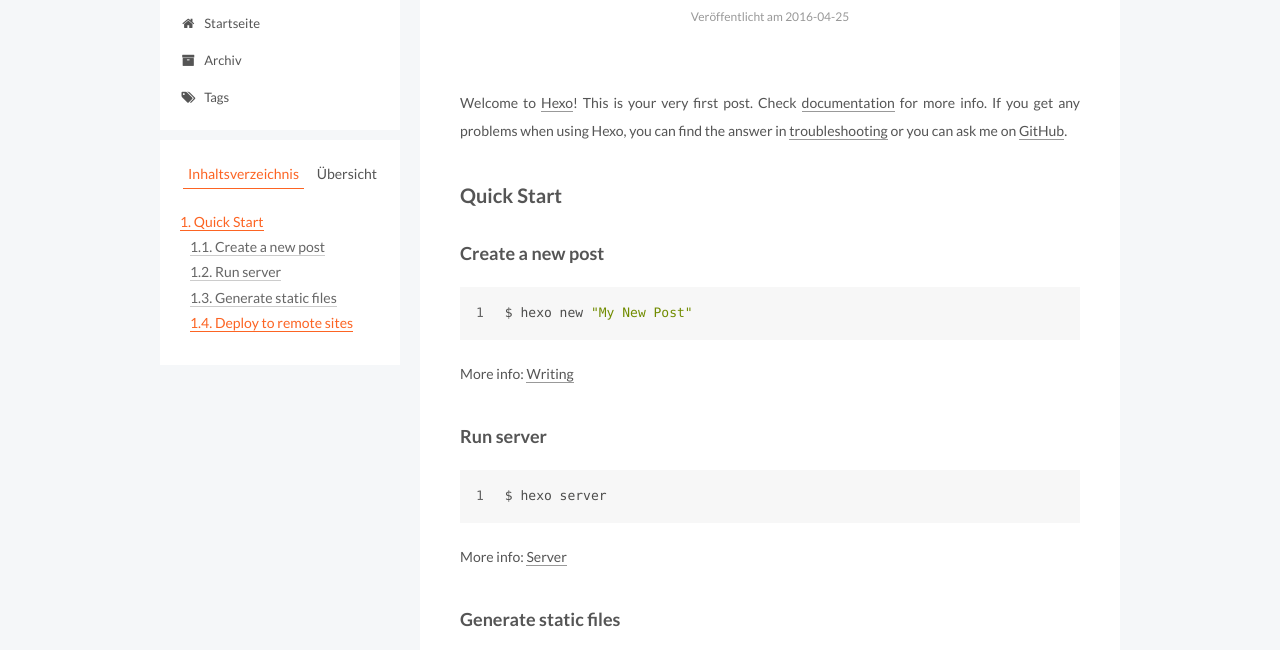
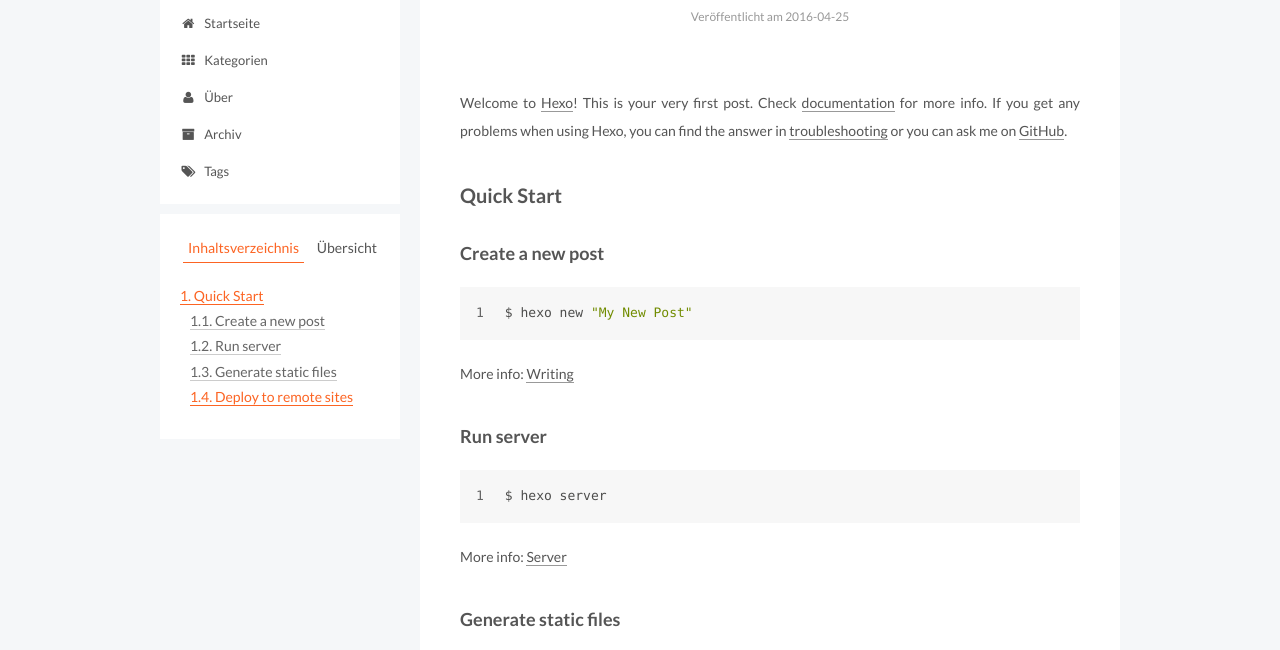
Before and after one commit to beiying/beiying.github.io, a plain HTML site: page 2016/04/25/hello-world/index.html in a window 1280 px wide. Shown: the part 120-770 px from the top of the page. Drawn offline with Linux system fonts and the light colour scheme.

Commit message:
Site updated: 2016-06-10 11:45:07

```diff
--- a/2016/04/25/hello-world/index.html
+++ b/2016/04/25/hello-world/index.html
@@ -169,6 +169,26 @@
               <i class="menu-item-icon fa fa-home fa-fw"></i> <br />
 
             Startseite
+          </a>
+        </li>
+
+
+        <li class="menu-item menu-item-categories">
+          <a href="/categories" rel="section">
+
+              <i class="menu-item-icon fa fa-th fa-fw"></i> <br />
+
+            Kategorien
+          </a>
+        </li>
+
+
+        <li class="menu-item menu-item-about">
+          <a href="/about" rel="section">
+
+              <i class="menu-item-icon fa fa-user fa-fw"></i> <br />
+
+            Über
           </a>
         </li>
 
--- a/css/main.css
+++ b/css/main.css
@@ -1535,7 +1535,7 @@
   width: 4px;
   height: 4px;
   border-radius: 50%;
-  background: #943bff;
+  background: #4b8c33;
 }
 .links-of-blogroll {
   font-size: 13px;
```
Also changed, not shown: about/index.html (+20 -0 lines), archives/2016/04/index.html (+20 -0 lines), archives/2016/index.html (+20 -0 lines), archives/index.html (+20 -0 lines), index.html (+20 -0 lines).
